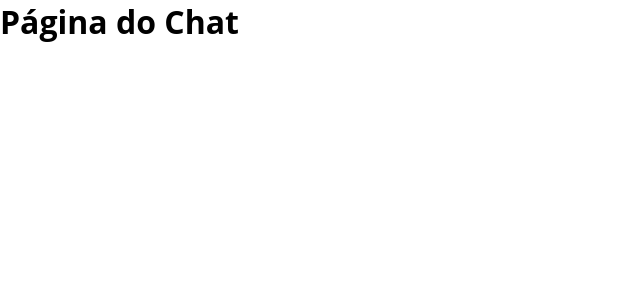
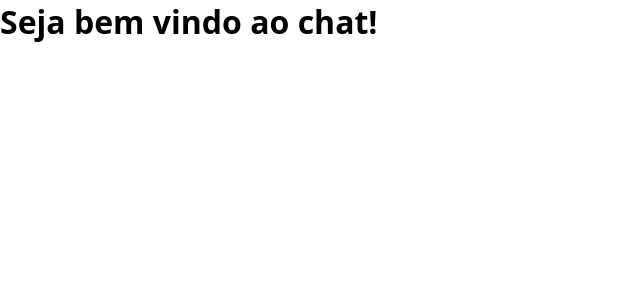
Before and after one commit to MarcusUrani/aluracord, a Next.js app: page /chat in a window 1280 px wide. Shown: the top 300 px of the page, without its empty margins (0-640 px from the left). Built offline with nearby package versions, Linux system fonts and the light colour scheme.

Commit message:
Adicionando verificação do tamanho do nome

```diff
--- a/pages/chat.js
+++ b/pages/chat.js
@@ -1,7 +1,7 @@
 const PaginaChat = () => {
   return (
     <div>
-      <h1>Página do Chat</h1>
+      <h1>Seja bem vindo ao chat!</h1>
     </div>
   );
 };
```
